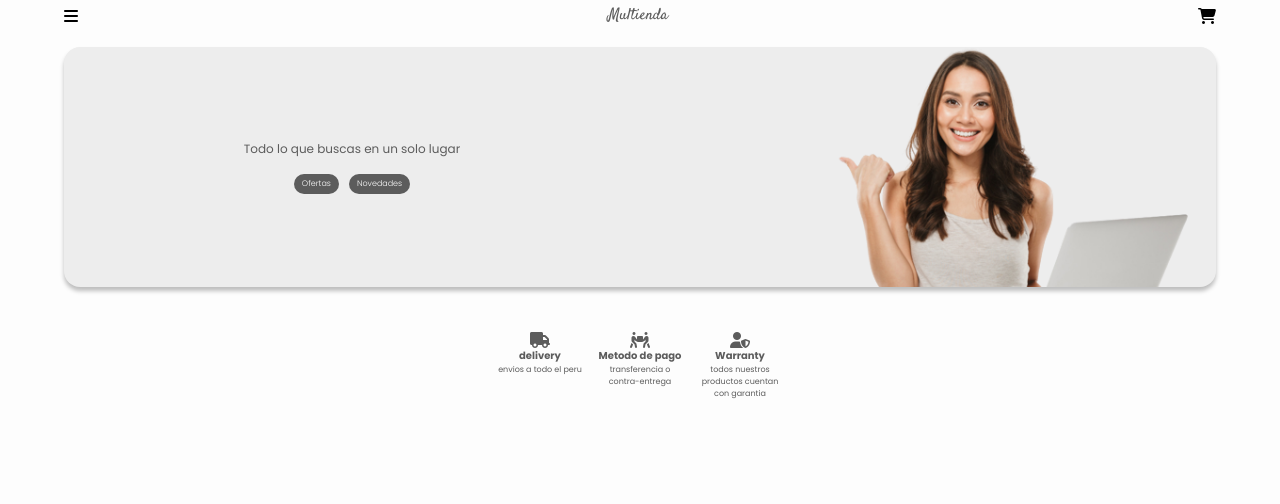
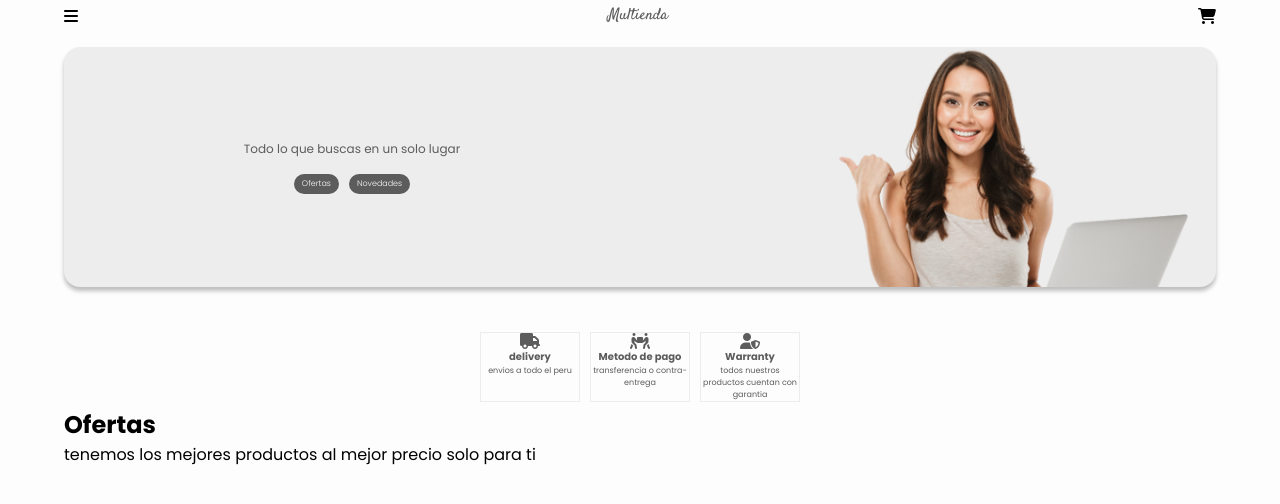
Before and after one commit to MulTienda/multienda.github.io, a plain HTML site: page new_multienda/index.html in a window 1280 px wide. Drawn offline with Linux system fonts and the light colour scheme.

Commit message:
modificando el servicio

```diff
--- a/new_multienda/index.html
+++ b/new_multienda/index.html
@@ -92,6 +92,16 @@
 
             </section>
 
+
+            <section class="galeria">
+
+                <h2>Ofertas</h2>
+
+                <p>tenemos los mejores productos al mejor precio solo para ti</p>
+
+
+            </section>
+
         </div>
 
     </main>
--- a/new_multienda/style.css
+++ b/new_multienda/style.css
@@ -160,9 +160,12 @@ header{
     align-items: center;
     justify-content: flex-start;
 
-    padding: 5px;
+    margin: 5px;
     overflow: hidden;
     color: #5C5C5C;
+
+    border:1px solid #0001;
+
 
 
 }
```
